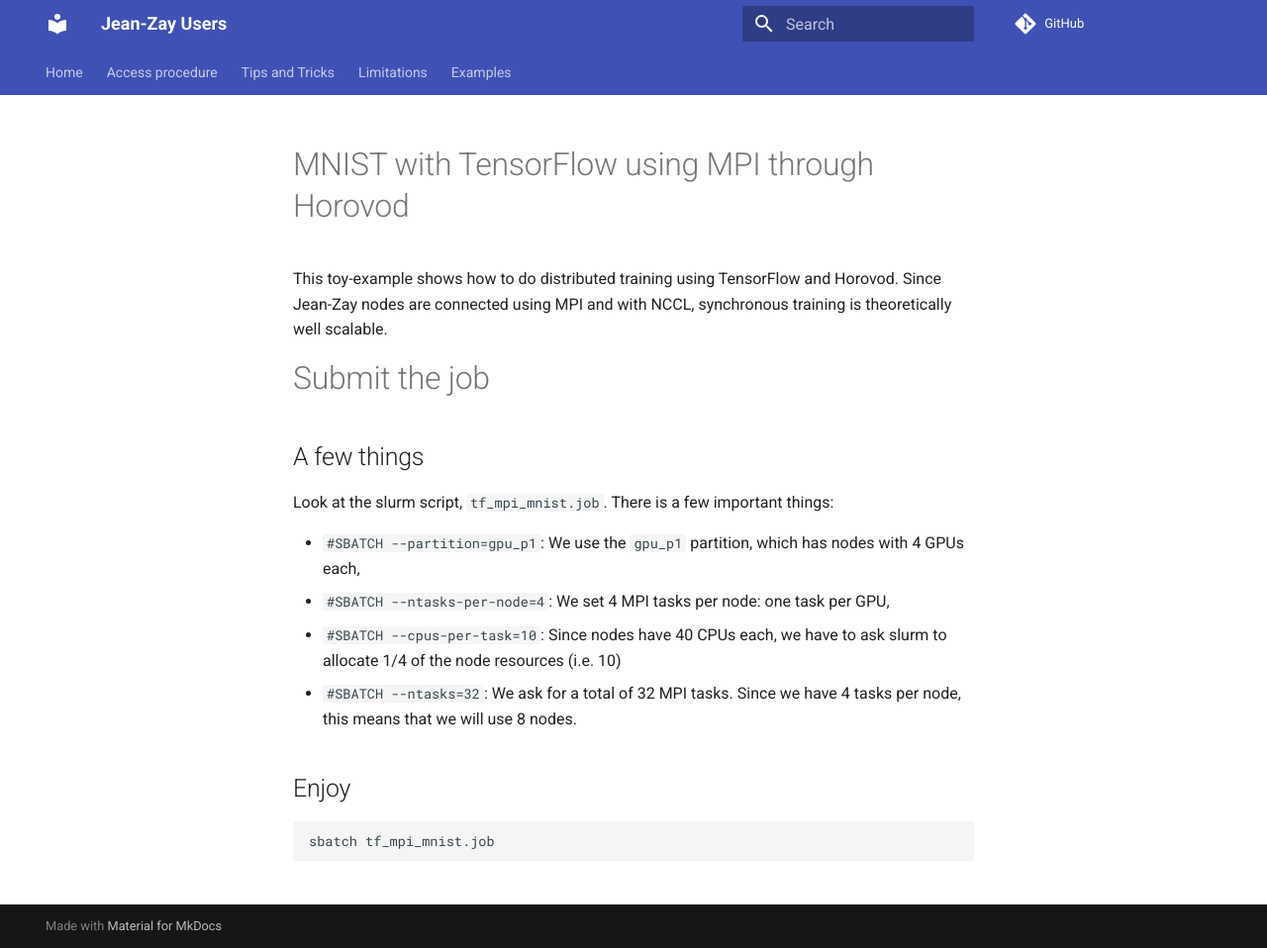
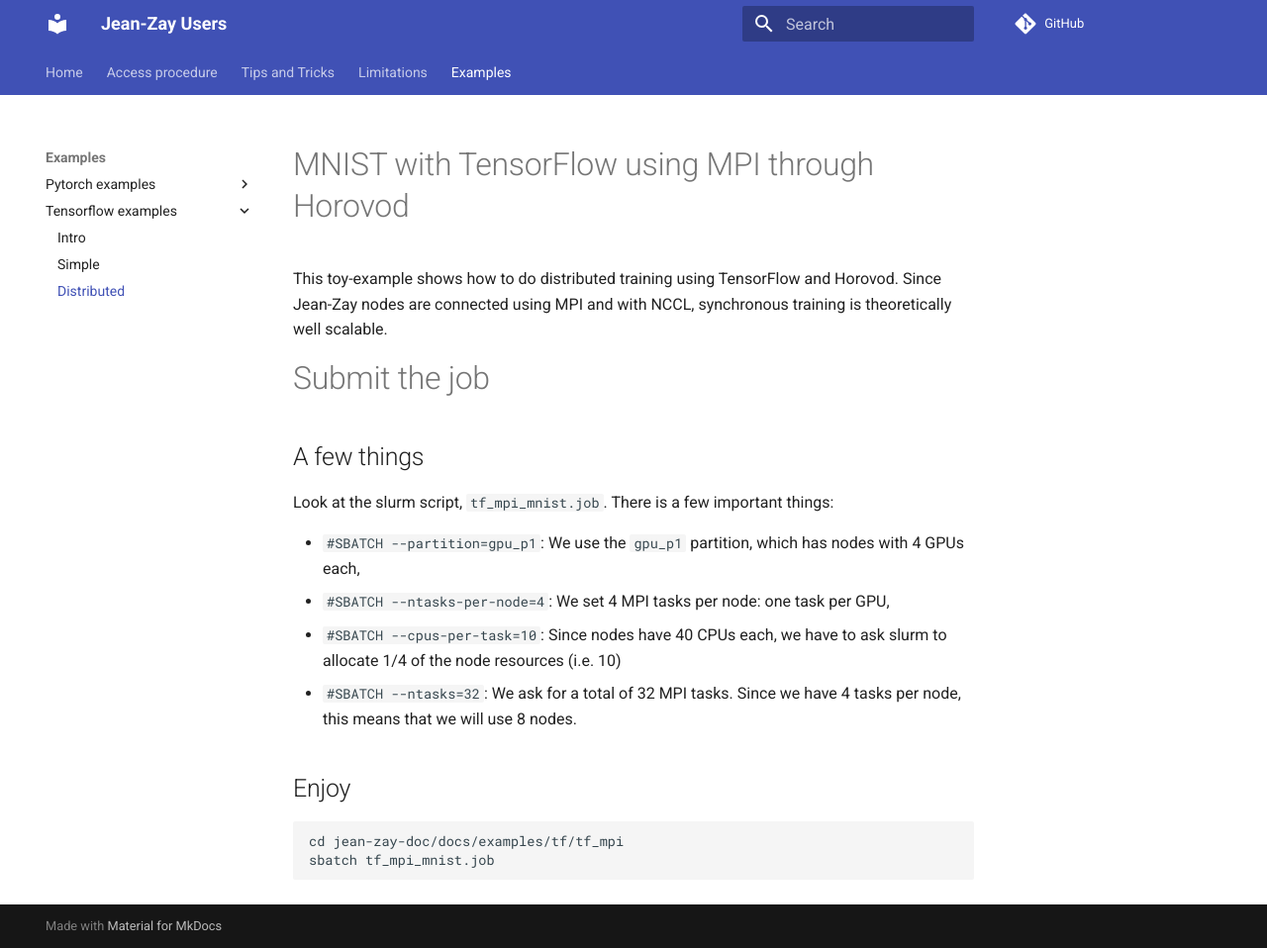
Before and after one commit to jean-zay-users/jean-zay-doc, an MkDocs documentation site: the page built from docs/examples/tf/tf_mpi/README.md, in a window 1280 px wide and 958 px high. Shown: the whole window at 99% size. Built offline with MkDocs 1.6.1 and Material for MkDocs 9.7.7, drawn with Linux system fonts in a browser that asks for light colours; comment, search, counter and statistics services are not loaded.

Commit message:
Add README for tensorflow examples and some links

````diff
--- a/docs/examples/tf/tf_mpi/README.md
+++ b/docs/examples/tf/tf_mpi/README.md
@@ -23,5 +23,6 @@
 ## Enjoy
 
 ```
+cd jean-zay-doc/docs/examples/tf/tf_mpi
 sbatch tf_mpi_mnist.job
 ```
--- a/mkdocs.yml
+++ b/mkdocs.yml
@@ -63,6 +63,6 @@
       - MNIST: examples/pytorch/mnist/README.md
       - Distributed: examples/pytorch/distributed_stl10/README.md
     - Tensorflow examples:
-      - Intro: examples/tensorflow/README.md
-      - Simple: examples/tensorflow/tf/README.md
-      - Distributed: examples/tensorflow/tf_mpi/README.md
+      - Intro: examples/tf/README.md
+      - Simple: examples/tf/tf_simple/README.md
+      - Distributed: examples/tf/tf_mpi/README.md
````
Also changed, not shown: docs/examples/tf/README.md (added, +20 -0 lines).
